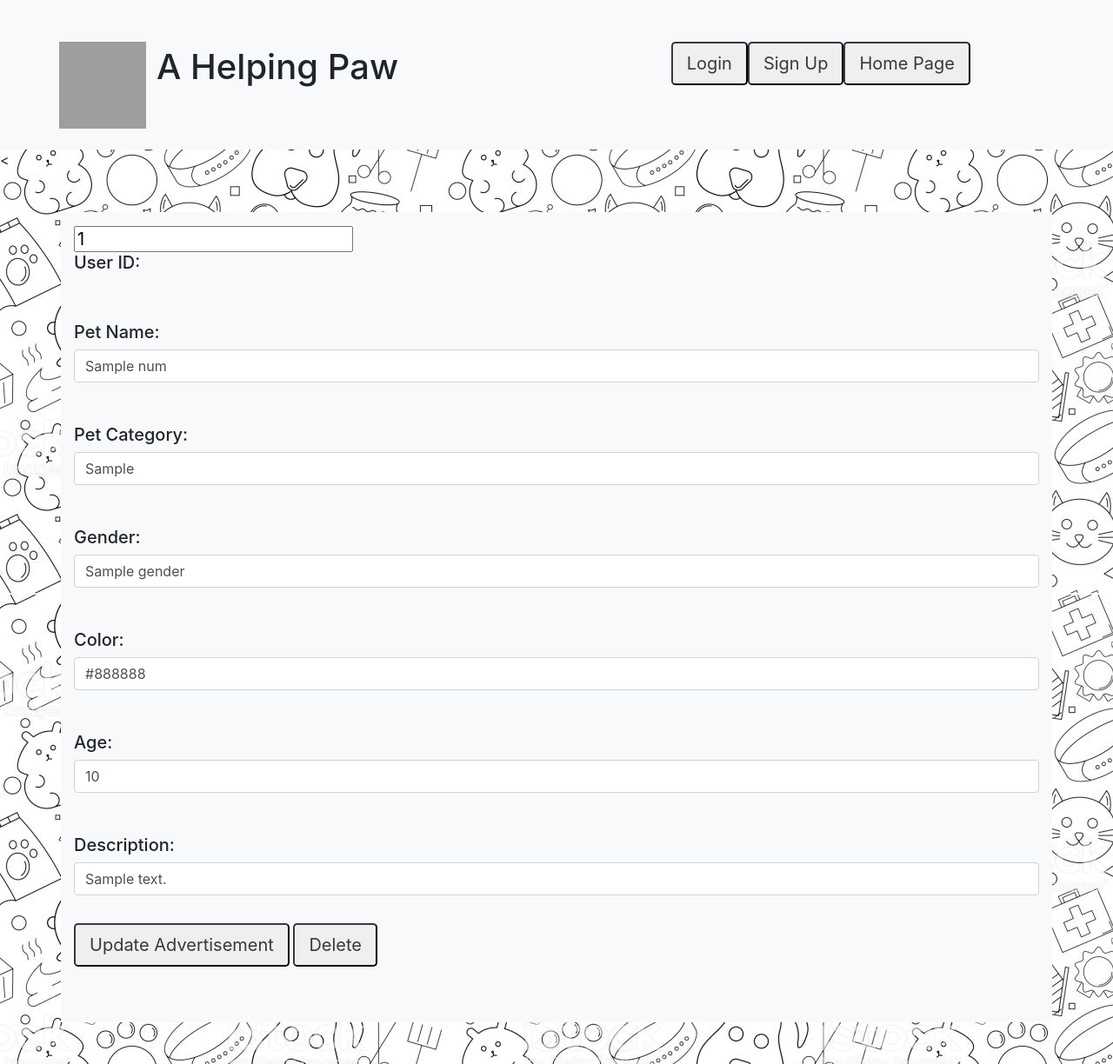
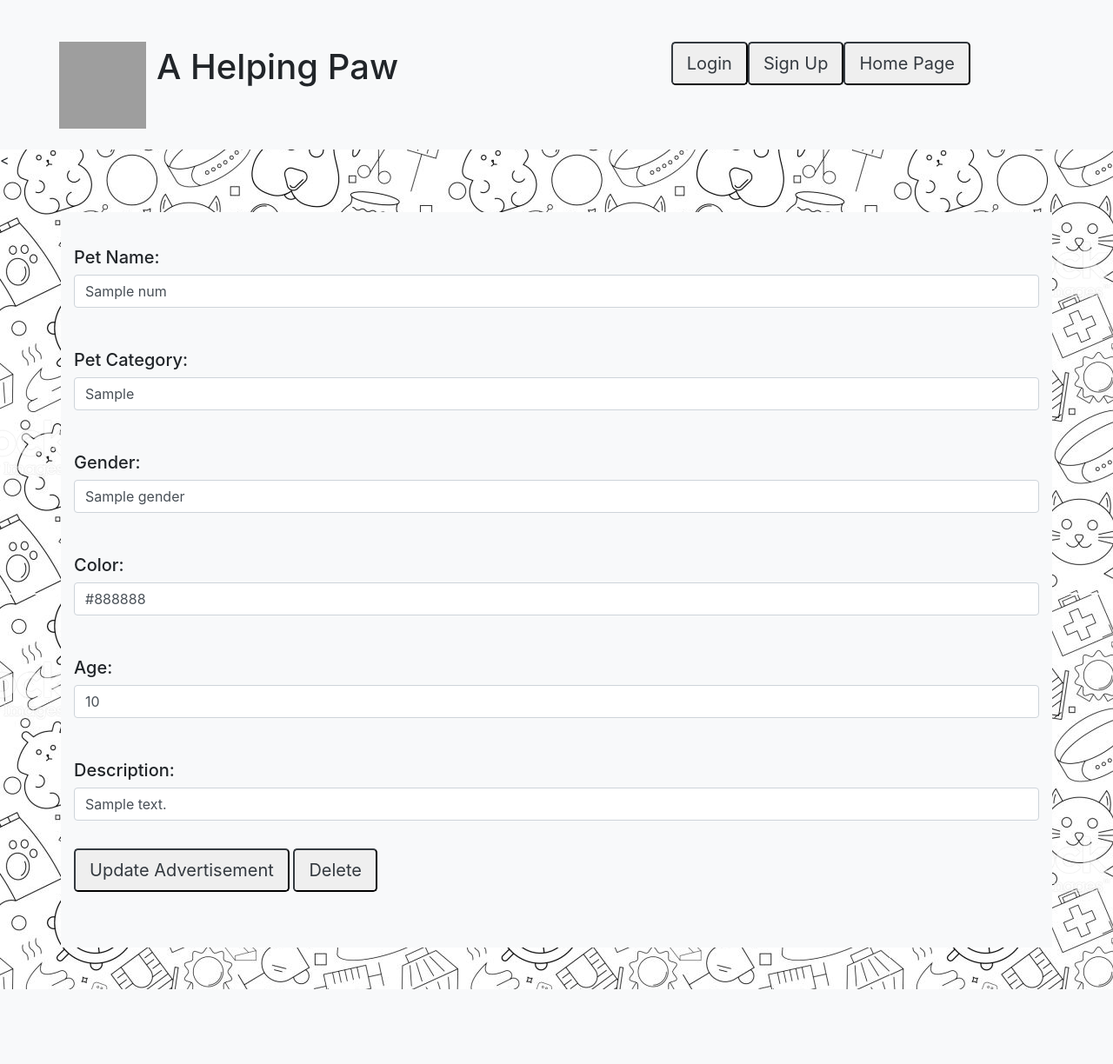
Before and after one commit to Jasonngyt/A-Helping-Paw, a Flask app: template templates/my_adv.html in a window 1280 px wide. Shown: the whole page at 87% size. After the commit the page ends 1138 px from the top, so only its background shows below. Run offline with Flask 2, Linux system fonts and the light colour scheme; the template is opened without the code that fills it: most values are stand-ins (such as "Sample title", 1, 10 or a date in 2020); some libraries are stand-ins or nearby versions; grey boxes are pictures that could not be loaded.

Commit message:
adjust layout

```diff
--- a/templates/SearchPage.html
+++ b/templates/SearchPage.html
@@ -29,7 +29,7 @@
                   </h1>
               </div>
               <div class="col-md-6 col-sm-12 float-md-right">
-                  <!--Buttton foruser to go to Sign Up page-->
+                  <!--Buttton foruser to go to Homepage-->
                   <button type="button" onclick="window.location.href='{{url_for('mysearch')}}'" class="btn-lg btn-outline-dark pr-3 float-md-right">Home Page</button>&nbsp &nbsp
 
                   <!--Buttton foruser to go to Sign Up page-->
--- a/templates/add_adv.html
+++ b/templates/add_adv.html
@@ -29,7 +29,7 @@
                   </h1>
               </div>
               <div class="col-md-6 col-sm-12 float-md-right">
-                  <!--Buttton foruser to go to Sign Up page-->
+                  <!--Buttton foruser to go to Homepage-->
                   <button type="button" onclick="window.location.href='{{url_for('mysearch')}}'" class="btn-lg btn-outline-dark pr-3 float-md-right">Home Page</button>&nbsp &nbsp
 
                   <!--Buttton foruser to go to Sign Up page-->
--- a/templates/add_user.html
+++ b/templates/add_user.html
@@ -29,10 +29,10 @@
                   </h1>
               </div>
               <div class="col-md-6 col-sm-12 float-md-right">
-                  <!--Buttton foruser to go to Sign Up page-->
+                  <!--Buttton for user to go to Homepage-->
                   <button type="button" onclick="window.location.href='{{url_for('mysearch')}}'" class="btn-lg btn-outline-dark pr-3 float-md-right">Home Page</button>&nbsp &nbsp
 
-                  <!--Buttton foruser to go to Sign Up page-->
+                  <!--Buttton for user to go to Sign Up page-->
                   <button type="button" onclick="window.location.href='{{url_for('add_user')}}'" class="btn-lg btn-outline-dark pr-3 float-md-right">Sign Up</button>&nbsp &nbsp
 
                   <!--Button for user to go to Log In page-->
--- a/templates/deleteAdv.html
+++ b/templates/deleteAdv.html
@@ -29,7 +29,7 @@
                   </h1>
               </div>
               <div class="col-md-6 col-sm-12 float-md-right">
-                  <!--Buttton foruser to go to Sign Up page-->
+                  <!--Buttton foruser to go to Homepage-->
                   <button type="button" onclick="window.location.href='{{url_for('mysearch')}}'" class="btn-lg btn-outline-dark pr-3 float-md-right">Home Page</button>&nbsp &nbsp
 
                   <!--Buttton foruser to go to Sign Up page-->
--- a/templates/login.html
+++ b/templates/login.html
@@ -29,7 +29,7 @@
                   </h1>
               </div>
               <div class="col-md-6 col-sm-12 float-md-right">
-                  <!--Buttton foruser to go to Sign Up page-->
+                  <!--Buttton foruser to go to Homepage-->
                   <button type="button" onclick="window.location.href='{{url_for('mysearch')}}'" class="btn-lg btn-outline-dark pr-3 float-md-right">Home Page</button>&nbsp &nbsp
 
                   <!--Buttton foruser to go to Sign Up page-->
--- a/templates/my_adv.html
+++ b/templates/my_adv.html
@@ -29,7 +29,7 @@
                   </h1>
               </div>
               <div class="col-md-6 col-sm-12 float-md-right">
-                  <!--Buttton foruser to go to Sign Up page-->
+                  <!--Buttton foruser to go to Homepage-->
                   <button type="button" onclick="window.location.href='{{url_for('mysearch')}}'" class="btn-lg btn-outline-dark pr-3 float-md-right">Home Page</button>&nbsp &nbsp
 
                   <!--Buttton foruser to go to Sign Up page-->
@@ -51,9 +51,8 @@
 
                 {% for num in pet%}
                     <h5>
-                        <input id="adv_id" name="adv_id" type="text" value={{num._id}}><br>
-                        <label>User ID: </label><br
-                        <input id="user_id" name="user_id" type="text" value='{{num.user_id}}' ><br><br>
+                        <input id="adv_id" name="adv_id" type="text" value='{{num._id}}' class="d-none"><br>
+                        <input id="user_id" name="user_id" type="text" value='{{num.user_id}}' class="d-none">
                         <label>Pet Name: </label><br>
                         <input id="petName" name="petName" type="text" value='{{num.petName}}' class="form-control" required><br><br>
                         <label>Pet Category: </label><br>
@@ -65,10 +64,11 @@
                         <label>Age: </label><br>
                         <input id="age" name="age" type="text" value='{{num.age}}' class="form-control" required><br><br>
                         <label>Description: </label><br>
-                        <input id="description" name="description" type="text" cols="100" rows="5" value='{{num.description}}' class="form-control" required ><br>
+                        <input id="description" name="description" type="text" class="form-control" rows="5" value='{{num.description}}' class="form-control" required ><br>
                       </h5>
 
                         <!--Button for user to update their advertisment-->
+                        <!--<button type="button" onclick="window.location.href='{{url_for('delete_adv', adv_id=num._id)}}'" class=" btn-lg btn-outline-dark">-->
                         <button type="submit" name="action" class="btn-lg btn-outline-dark">Update Advertisement</button>
 
                         <!--Button for user to go to Delete Advertisement page-->
--- a/templates/mylogin.html
+++ b/templates/mylogin.html
@@ -29,7 +29,7 @@
                   </h1>
               </div>
               <div class="col-md-6 col-sm-12 float-md-right">
-                  <!--Buttton foruser to go to Sign Up page-->
+                  <!--Buttton foruser to go to Homepage-->
                   <button type="button" onclick="window.location.href='{{url_for('mysearch')}}'" class="btn-lg btn-outline-dark pr-3 float-md-right">Home Page</button>&nbsp &nbsp
 
                   <!--Buttton foruser to go to Sign Up page-->
```
Also changed, not shown: templates/searchResult.html (+5 -4 lines).
